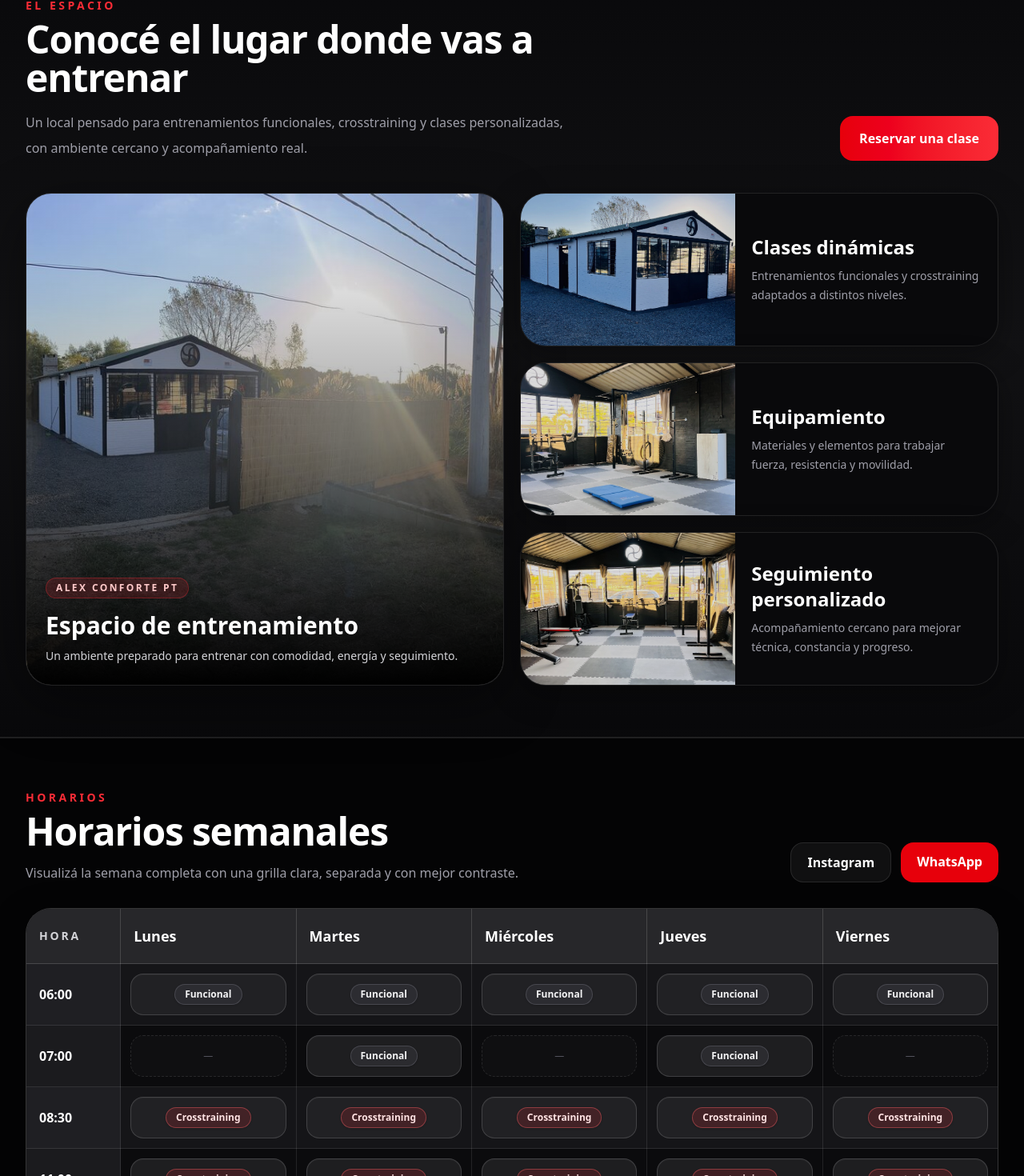
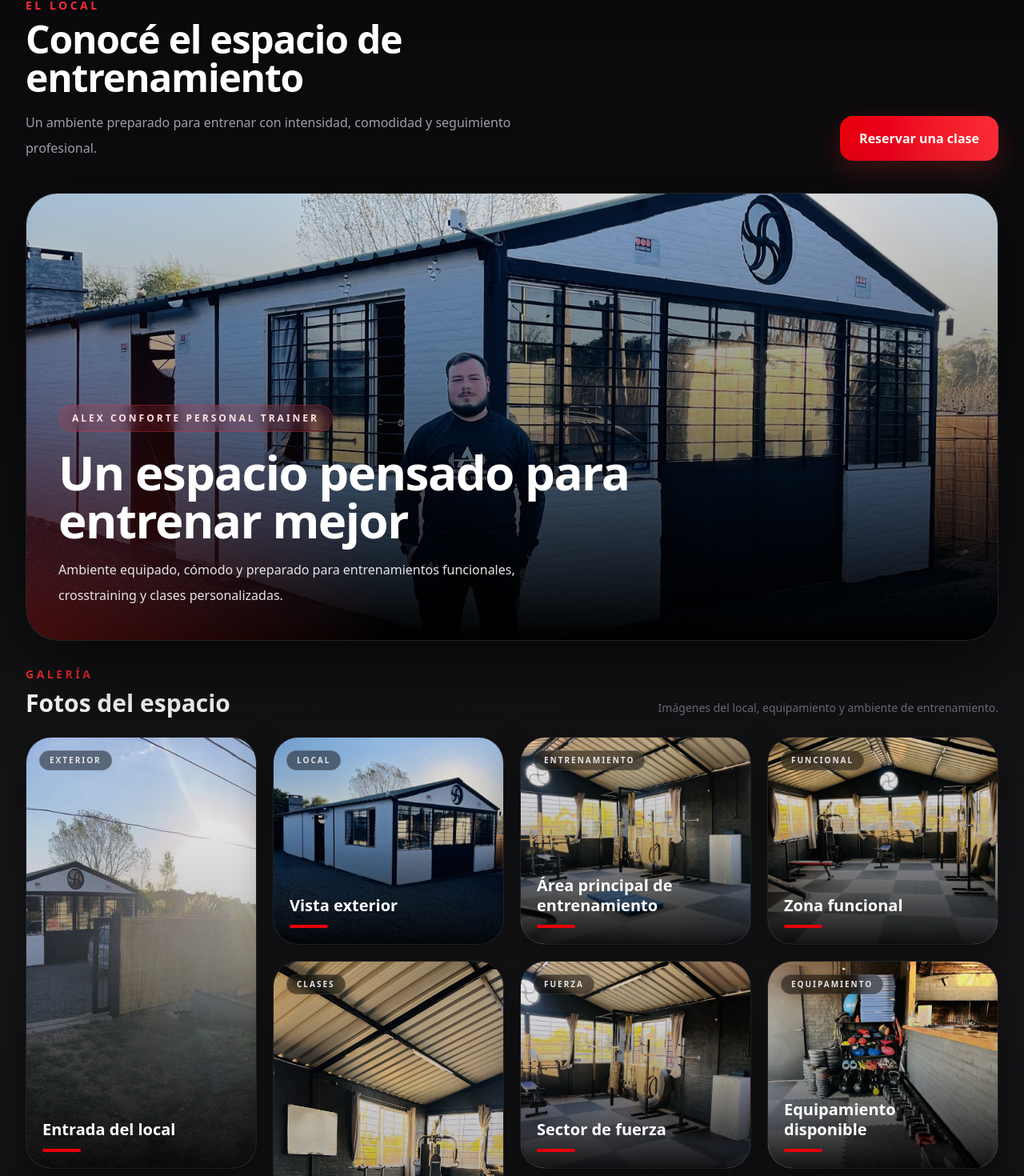
Before and after one commit to godecant-rgb/alex-conforte-fit, a Next.js app: page / in a window 1280 px wide. Shown: the part 1558-3028 px from the top of the page at 80% size. Built offline with nearby package versions, Linux system fonts and the light colour scheme; no server answers; the database is empty.

Commit message:
Improve premium gallery with all local photos

```diff
--- a/src/components/LocalGallery.tsx
+++ b/src/components/LocalGallery.tsx
@@ -1,29 +1,72 @@
 import Image from "next/image";
+
+const featuredPhoto = {
+  src: "/local/local-9.jpg",
+  title: "Un espacio pensado para entrenar mejor",
+  description:
+    "Ambiente equipado, cómodo y preparado para entrenamientos funcionales, crosstraining y clases personalizadas.",
+};
 
 const localPhotos = [
   {
     src: "/local/local-1.jpg",
-    title: "Espacio de entrenamiento",
-    description:
-      "Un ambiente preparado para entrenar con comodidad, energía y seguimiento.",
+    title: "Entrada del local",
+    category: "Exterior",
   },
   {
     src: "/local/local-2.jpg",
-    title: "Clases dinámicas",
-    description:
-      "Entrenamientos funcionales y crosstraining adaptados a distintos niveles.",
+    title: "Vista exterior",
+    category: "Local",
   },
   {
     src: "/local/local-3.jpg",
-    title: "Equipamiento",
-    description:
-      "Materiales y elementos para trabajar fuerza, resistencia y movilidad.",
+    title: "Área principal de entrenamiento",
+    category: "Entrenamiento",
   },
   {
     src: "/local/local-4.jpg",
-    title: "Seguimiento personalizado",
-    description:
-      "Acompañamiento cercano para mejorar técnica, constancia y progreso.",
+    title: "Zona funcional",
+    category: "Funcional",
+  },
+  {
+    src: "/local/local-5.jpg",
+    title: "Espacio para clases",
+    category: "Clases",
+  },
+  {
+    src: "/local/local-6.jpg",
+    title: "Sector de fuerza",
+    category: "Fuerza",
+  },
+  {
+    src: "/local/local-7.jpg",
+    title: "Equipamiento disponible",
+    category: "Equipamiento",
+  },
+  {
+    src: "/local/local-8.jpg",
+    title: "Detalles del espacio",
+    category: "Ambiente",
+  },
+  {
+    src: "/local/local-9.jpg",
+    title: "Alex Conforte Personal Trainer",
+    category: "Trainer",
+  },
+  {
+    src: "/local/local-10.jpg",
+    title: "Equipo de Trabajo",
+    category: "Instalaciones",
+  },
+  {
+    src: "/local/local-11.jpg",
+    title: "Identidad del gimnasio",
+    category: "Marca",
+  },
+  {
+    src: "/local/local-12.jpg",
+    title: "Espacio iluminado",
+    category: "Ambiente",
   },
 ];
 
@@ -31,91 +74,115 @@ export default function LocalGallery() {
   return (
     <section
       id="local"
-      className="border-y border-white/10 bg-[linear-gradient(180deg,rgba(9,9,11,0.96),rgba(24,24,27,0.74),rgba(9,9,11,0.96))]"
+      className="border-y border-white/10 bg-[linear-gradient(180deg,rgba(9,9,11,0.98),rgba(24,24,27,0.9),rgba(9,9,11,0.98))]"
     >
       <div className="mx-auto max-w-7xl px-5 py-16 md:px-8">
         <div className="mb-10 flex flex-col justify-between gap-5 lg:flex-row lg:items-end">
           <div>
             <p className="text-sm font-bold uppercase tracking-[0.25em] text-red-500">
-              El espacio
+              El local
             </p>
 
-            <h2 className="mt-2 max-w-3xl text-4xl font-black tracking-tight md:text-5xl">
-              Conocé el lugar donde vas a entrenar
+            <h2 className="mt-2 max-w-3xl text-4xl font-black tracking-tight text-white md:text-5xl">
+              Conocé el espacio de entrenamiento
             </h2>
 
             <p className="mt-4 max-w-2xl leading-8 text-zinc-400">
-              Un local pensado para entrenamientos funcionales, crosstraining y
-              clases personalizadas, con ambiente cercano y acompañamiento real.
+              Un ambiente preparado para entrenar con intensidad, comodidad y
+              seguimiento profesional.
             </p>
           </div>
 
           <a
             href="#reservar"
-            className="rounded-2xl bg-gradient-to-r from-red-600 to-red-500 px-6 py-4 text-center font-black text-white transition hover:opacity-95"
+            className="rounded-2xl bg-gradient-to-r from-red-600 to-red-500 px-6 py-4 text-center font-black text-white shadow-[0_12px_35px_rgba(220,38,38,0.25)] transition hover:opacity-95"
           >
             Reservar una clase
           </a>
         </div>
 
-        <div className="grid gap-5 lg:grid-cols-4">
-          <article className="relative min-h-[420px] overflow-hidden rounded-[2rem] border border-white/10 bg-zinc-950 shadow-[0_20px_70px_rgba(0,0,0,0.45)] lg:col-span-2">
+        <article className="relative mb-8 min-h-[560px] overflow-hidden rounded-[2.5rem] border border-white/10 bg-zinc-950 shadow-[0_30px_100px_rgba(0,0,0,0.65)]">
           <Image
-              src={localPhotos[0].src}
-              alt={localPhotos[0].title}
+            src={featuredPhoto.src}
+            alt={featuredPhoto.title}
             fill
             className="object-cover"
-              sizes="(max-width: 1024px) 100vw, 50vw"
+            sizes="100vw"
             priority
           />
 
-            <div className="absolute inset-0 bg-gradient-to-t from-black via-black/35 to-transparent" />
+          <div className="absolute inset-0 bg-gradient-to-t from-black via-black/45 to-black/10" />
+          <div className="absolute inset-0 bg-[radial-gradient(circle_at_bottom_left,rgba(220,38,38,0.30),transparent_34%)]" />
 
-            <div className="absolute bottom-0 p-6">
-              <p className="inline-flex rounded-full border border-red-500/30 bg-red-500/15 px-3 py-1 text-xs font-bold uppercase tracking-[0.2em] text-red-200">
-                Alex Conforte PT
+          <div className="absolute bottom-0 left-0 right-0 p-6 md:p-10">
+            <p className="inline-flex rounded-full border border-red-500/30 bg-red-500/15 px-4 py-2 text-xs font-black uppercase tracking-[0.25em] text-red-100 backdrop-blur">
+              Alex Conforte Personal Trainer
             </p>
 
-              <h3 className="mt-4 text-3xl font-black text-white">
-                {localPhotos[0].title}
+            <h3 className="mt-5 max-w-4xl text-4xl font-black tracking-tight text-white md:text-6xl">
+              {featuredPhoto.title}
             </h3>
 
-              <p className="mt-2 max-w-xl text-sm leading-6 text-zinc-300">
-                {localPhotos[0].description}
+            <p className="mt-4 max-w-2xl text-base leading-8 text-zinc-200">
+              {featuredPhoto.description}
             </p>
           </div>
         </article>
 
-          <div className="grid gap-5 lg:col-span-2">
-            {localPhotos.slice(1).map((photo) => (
+        <div className="mb-6 flex flex-col justify-between gap-3 md:flex-row md:items-end">
+          <div>
+            <p className="text-sm font-bold uppercase tracking-[0.25em] text-red-500">
+              Galería
+            </p>
+
+            <h3 className="mt-2 text-3xl font-black text-white">
+              Fotos del espacio
+            </h3>
+          </div>
+
+          <p className="max-w-xl text-sm leading-6 text-zinc-500">
+            Imágenes del local, equipamiento y ambiente de entrenamiento.
+          </p>
+        </div>
+
+        <div className="grid auto-rows-[260px] gap-5 sm:grid-cols-2 lg:grid-cols-4">
+          {localPhotos.map((photo, index) => {
+            const isLarge = index === 0 || index === 4 || index === 8;
+
+            return (
               <article
                 key={photo.src}
-                className="group grid overflow-hidden rounded-[2rem] border border-white/10 bg-zinc-950 shadow-[0_10px_40px_rgba(0,0,0,0.35)] sm:grid-cols-[0.9fr_1.1fr]"
+                className={`group relative overflow-hidden rounded-[2rem] border border-white/10 bg-zinc-950 shadow-[0_14px_45px_rgba(0,0,0,0.42)] ${
+                  isLarge ? "sm:row-span-2" : ""
+                } ${index === 8 ? "lg:col-span-2" : ""}`}
               >
-                <div className="relative min-h-[190px] overflow-hidden">
                 <Image
                   src={photo.src}
                   alt={photo.title}
                   fill
-                    className="object-cover transition duration-500 group-hover:scale-105"
-                    sizes="(max-width: 640px) 100vw, 35vw"
+                  className="object-cover transition duration-700 group-hover:scale-105"
+                  sizes="(max-width: 640px) 100vw, (max-width: 1024px) 50vw, 25vw"
                 />
 
-                  <div className="absolute inset-0 bg-black/10" />
+                <div className="absolute inset-0 bg-gradient-to-t from-black/90 via-black/25 to-transparent" />
+                <div className="absolute inset-0 opacity-0 transition group-hover:bg-red-950/10 group-hover:opacity-100" />
+
+                <div className="absolute left-0 right-0 top-0 flex justify-between p-4">
+                  <span className="rounded-full border border-white/10 bg-black/45 px-3 py-1 text-[10px] font-black uppercase tracking-[0.2em] text-zinc-200 backdrop-blur">
+                    {photo.category}
+                  </span>
                 </div>
 
-                <div className="flex flex-col justify-center p-5">
-                  <h3 className="text-2xl font-black text-white">
+                <div className="absolute bottom-0 left-0 right-0 p-5">
+                  <h4 className="text-xl font-black leading-tight text-white">
                     {photo.title}
-                  </h3>
+                  </h4>
 
-                  <p className="mt-2 text-sm leading-6 text-zinc-400">
-                    {photo.description}
-                  </p>
+                  <div className="mt-3 h-1 w-12 rounded-full bg-red-600 transition-all duration-300 group-hover:w-24" />
                 </div>
               </article>
-            ))}
-          </div>
+            );
+          })}
         </div>
       </div>
     </section>
```
Lines whose indentation alone changed are shown as unchanged.
